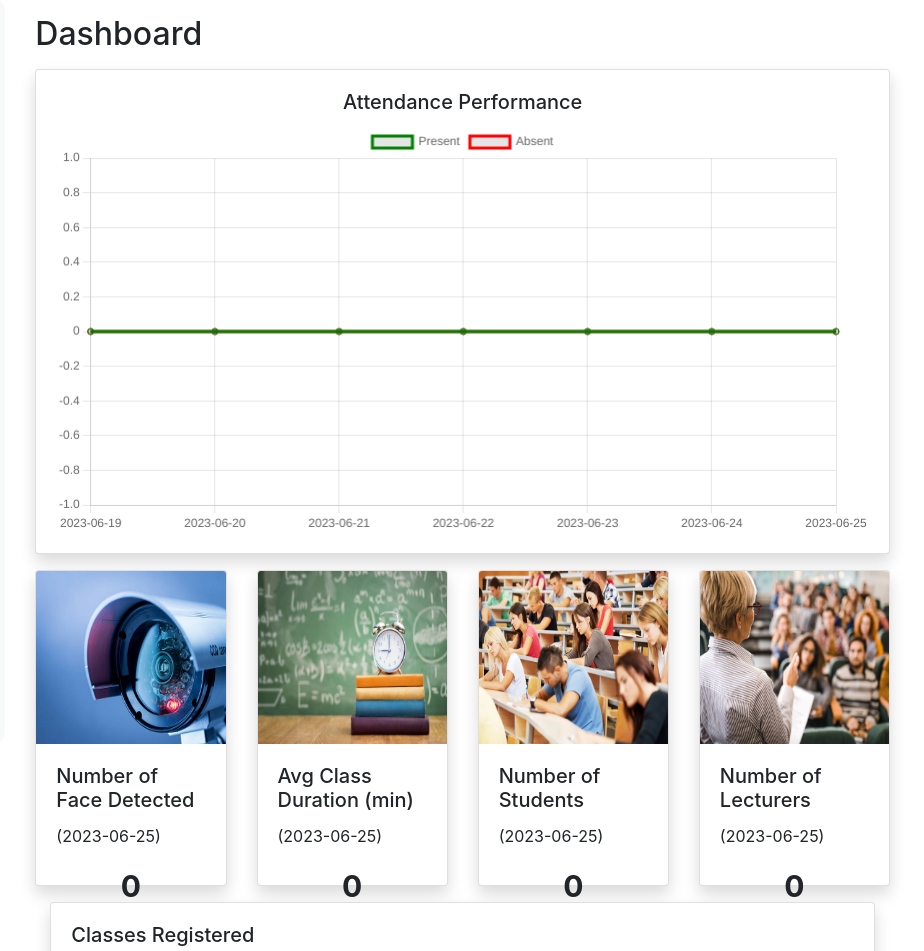
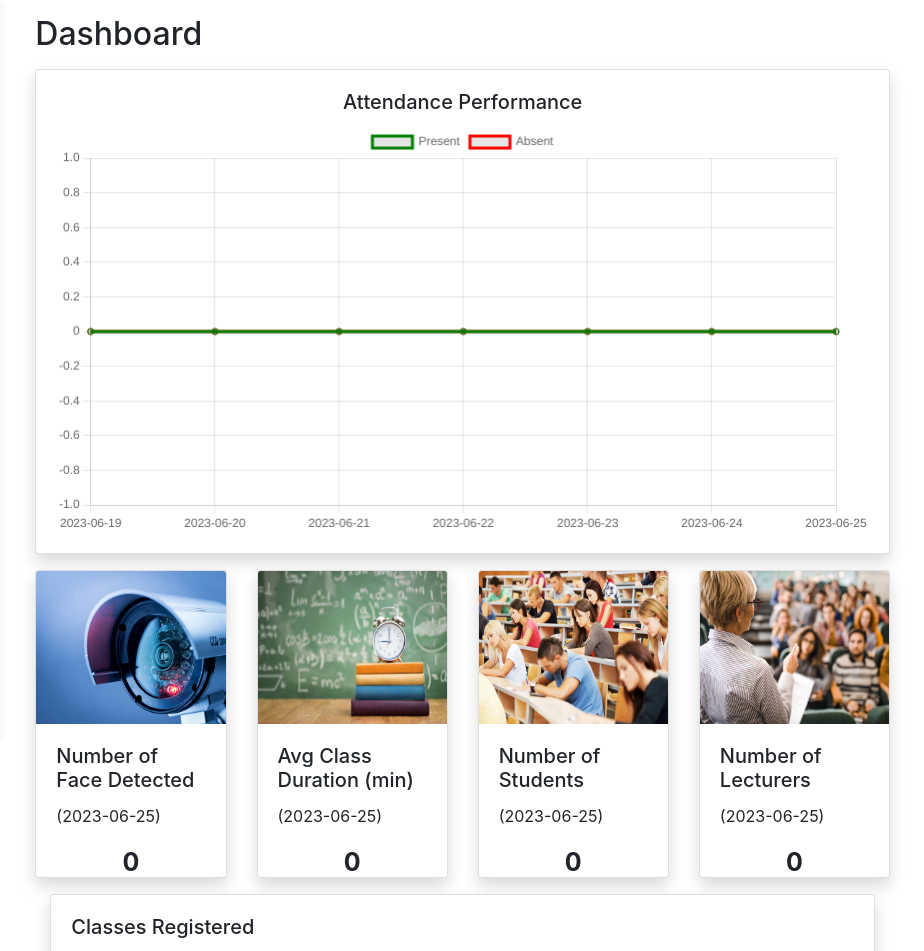
Before and after one commit to BOECHANGHORN/Face-Detection-and-Recognition-for-Class-Attendance, a Flask app: page /dashboard in a window 1280 px wide. Shown: the part 77-1028 px from the top of the page, without its empty margins (198-1122 px from the left). Run offline with Flask 3, Linux system fonts and the light colour scheme; data that the repository does not hold is empty; some libraries are stand-ins or nearby versions.

Commit message:
fixed half view css for dashboard.html

```diff
--- a/templates/dashboard.html
+++ b/templates/dashboard.html
@@ -11,7 +11,7 @@
   }
 
   .card-text {
-      font-size: 30px; /* adjust the font size as needed */
+      font-size: 25px; /* adjust the font size as needed */
       text-align: center;
     }
 </style>
@@ -31,7 +31,7 @@
         </div>
         <div class="col-md-3 mb-3">
           <div class="card shadow" style="height: 100%;">
-            <img src="/static/Images/cctv.jpg" class="card-img-top" alt="..." style="height: 55%;">
+            <img src="/static/Images/cctv.jpg" class="card-img-top" alt="..." style="height: 50%;">
             <div class="card-body">
               <h5 class="card-title">Number of Face Detected</h5>
               <p>({{ today_date }})</p>
@@ -41,7 +41,7 @@
         </div>
          <div class="col-md-3 mb-3">
           <div class="card shadow" style="height: 100%;">
-            <img src="/static/Images/class_time.jpg" class="card-img-top" alt="..." style="height: 55%;">
+            <img src="/static/Images/class_time.jpg" class="card-img-top" alt="..." style="height: 50%;">
             <div class="card-body">
               <h5 class="card-title">Avg Class Duration (min)</h5>
               <p>({{ today_date }})</p>
@@ -51,7 +51,7 @@
         </div>
         <div class="col-md-3 mb-3">
           <div class="card shadow" style="height: 100%;">
-            <img src="/static/Images/student.jpg" class="card-img-top" alt="... " style="height: 55%;">
+            <img src="/static/Images/student.jpg" class="card-img-top" alt="... " style="height: 50%;">
             <div class="card-body">
               <h5 class="card-title">Number of Students</h5>
               <p>({{ today_date }})</p>
@@ -61,7 +61,7 @@
         </div>
           <div class="col-md-3 mb-3">
               <div class="card shadow" style="height: 100%;">
-                <img src="/static/Images/lecturer.jpg" class="card-img-top" alt="..." style="height: 55%;">
+                <img src="/static/Images/lecturer.jpg" class="card-img-top" alt="..." style="height: 50%;">
                 <div class="card-body">
                   <h5 class="card-title">Number of Lecturers</h5>
               <p>({{ today_date }})</p>
```
